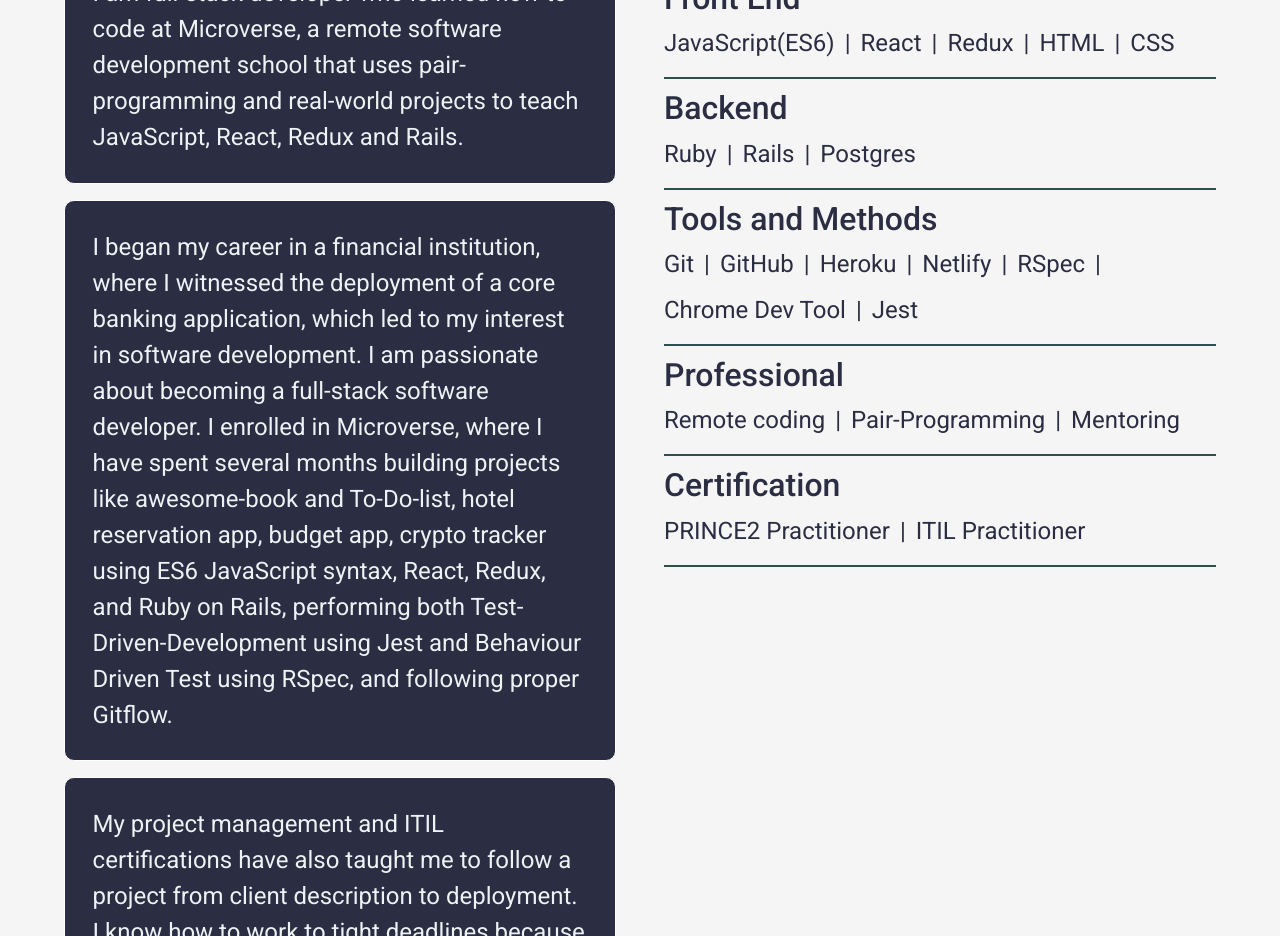
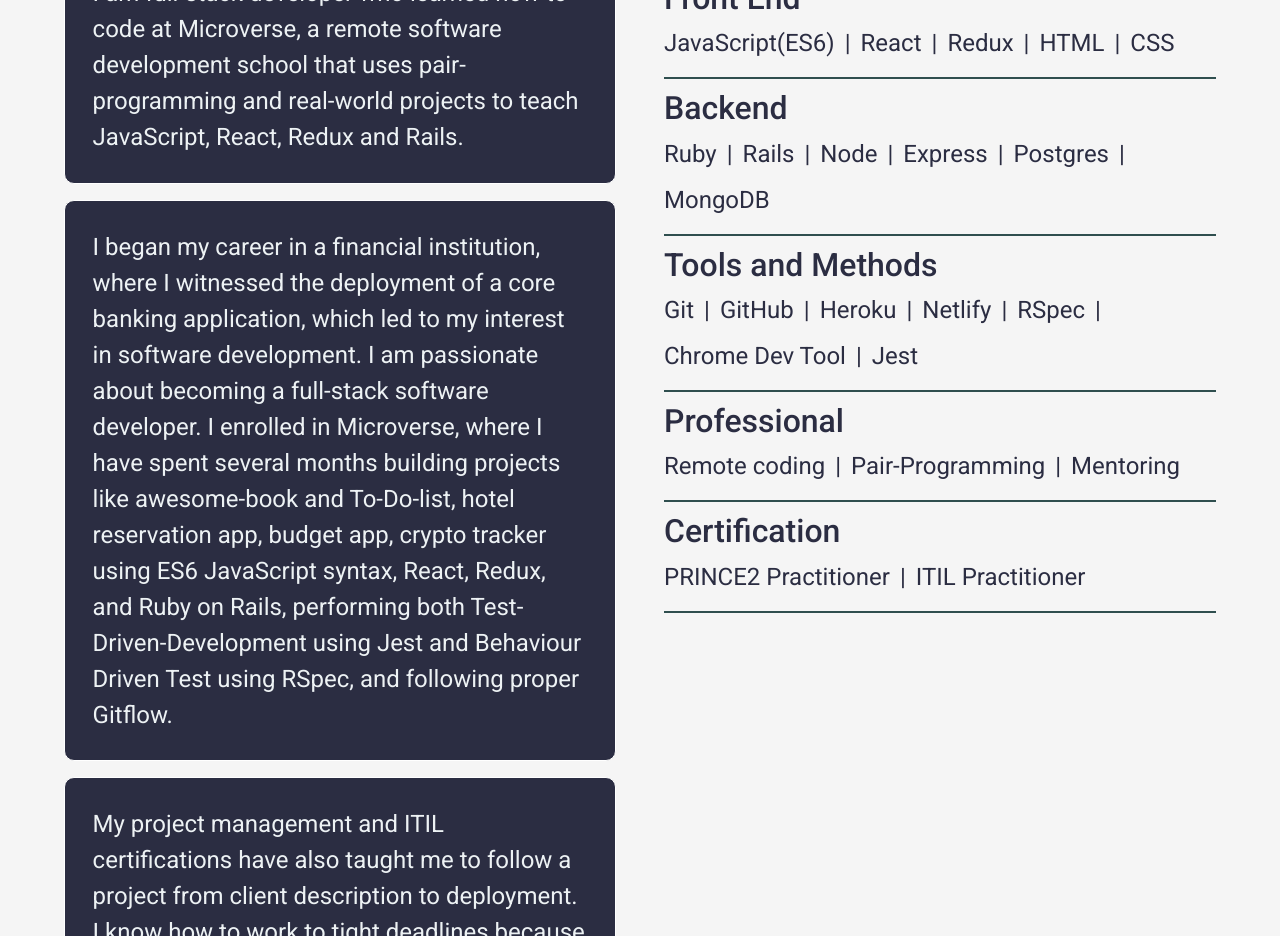
Before and after one commit to udeaghad/my-portfolio, a React (Create React App) app: page / in a window 1280 px wide. Shown: the part 1760-2696 px from the top of the page. Built offline with nearby package versions, Linux system fonts and the light colour scheme.

Commit message:
Fix linters

```diff
--- a/src/App.js
+++ b/src/App.js
@@ -42,7 +42,7 @@ const App = () => {
       id: 4,
       name: 'Game of throne movie app',
       description: 'This application is a web application that you can find your favorite Hotel around the world and reserve it for a specific date, find information about a hotel at details page and cancel a reservation. The project was also done to learn how to work and collaborate in large teams as obtained in real world situations.',
-      stack: ['Node','Express', 'MongoDB', 'React', 'Redux'],
+      stack: ['Node', 'Express', 'MongoDB', 'React', 'Redux'],
       image: '/images/mern-hotel-api.png',
       source_code: 'https://github.com/udeaghad/mern-hotel-api',
       demo: 'https://booooka-hotel-app.netlify.app/',
--- a/src/components/AboutMe.js
+++ b/src/components/AboutMe.js
@@ -75,7 +75,13 @@ const AboutMe = () => (
           |
           <span>Rails</span>
           |
+          <span>Node</span>
+          |
+          <span>Express</span>
+          |
           <span>Postgres</span>
+          |
+          <span>MongoDB</span>
         </p>
       </div>
       <div className="skills_card">
```
